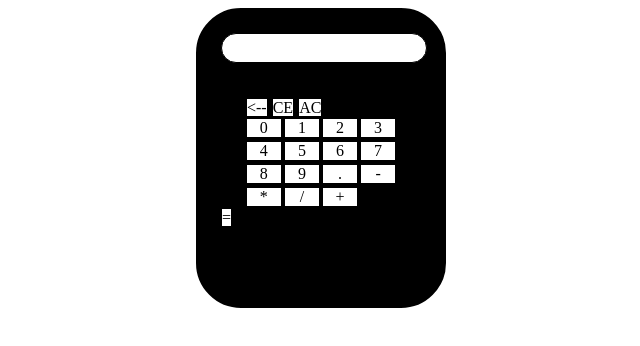
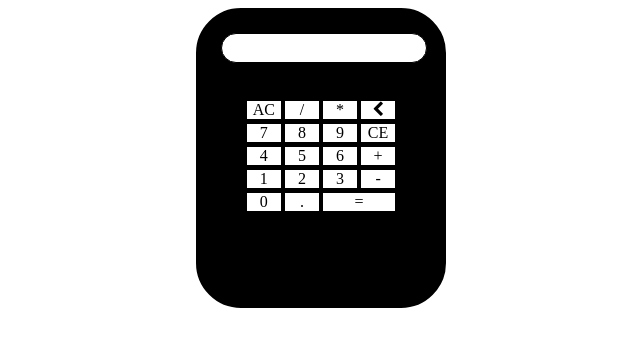
Before and after one commit to MichaelLSmith/jsCalculator, a plain HTML site: page index.html in a window 1280 px wide. Shown: the whole page, without its empty margins (319-959 px from the left). Drawn offline with Linux system fonts and the light colour scheme.

Commit message:
resized buttons

```diff
--- a/index.html
+++ b/index.html
@@ -3,43 +3,48 @@
 <head>
     <title>Calculator</title>
     <link rel="stylesheet" href="css/app.css">
+    <link rel="stylesheet" href="https://maxcdn.bootstrapcdn.com/font-awesome/4.5.0/css/font-awesome.min.css">
 
 </head>
 <body>
     <main class="calculator">
         <input type="text" id='screen' class="screen">
 
-        <div id="erase" class="keyboard">
-            <span id="backspace"><--</span>
-            <span id="clearNum">CE</span>
-            <span id="clearRunning">AC</span>
+        <div class="keyboard section group">
+            <span id="clearRunning" class="col span_1_of_4">AC</span>
+            <span id="/" class="col span_1_of_4">/</span>
+            <span id="*" class="col span_1_of_4">*</span>
+            <span id="backspace" class="col span_1_of_4">
+                <i class="fa fa-chevron-left"></i>
+            </span>
         </div>
 
-        <div class="keyboard numEvent section group">
-            <span id="0" class="col span_1_of_4">0</span>
+        <div class="keyboard section group">
+            <span id="7" class="col span_1_of_4">7</span>
+            <span id="8" class="col span_1_of_4">8</span>
+            <span id="9" class="col span_1_of_4">9</span>
+            <span id="clearNum" class="col span_1_of_4">CE</span>
+        </div>
+
+        <div class="keyboard section group">
+            <span id="4" class="col span_1_of_4">4</span>
+            <span id="5" class="col span_1_of_4">5</span>
+            <span id="6" class="col span_1_of_4">6</span>
+            <span id="+" class="col span_1_of_4">+</span>
+        </div>
+
+        <div class="keyboard section group">
             <span id="1" id="1" class="col span_1_of_4">1</span>
             <span id="2" class="col span_1_of_4">2</span>
             <span id="3" class="col span_1_of_4">3</span>
-
-        </div>
-        <div class="keyboard numEvent section group">
-            <span id="4" class="col span_1_of_4">4</span>
-            <span id="5" class="col span_1_of_4">5</span>
-            <span id="6" class="col span_1_of_4">6</span>
-            <span id="7" class="col span_1_of_4">7</span>
-        </div>
-        <div class="keyboard numEvent section group">
-            <span id="8" class="col span_1_of_4">8</span>
-            <span id="9" class="col span_1_of_4">9</span>
-            <span id="." class="col span_1_of_4">.</span>
             <span id="-" class="col span_1_of_4">-</span>
         </div>
-        <div class="keyboard numEvent section group">
-            <span id="*" class="col span_1_of_4">*</span>
-            <span id="/" class="col span_1_of_4">/</span>
-            <span id="+" class="col span_1_of_4">+</span>
+
+        <div class="keyboard section group">
+            <span id="0" class="col span_1_of_4">0</span>
+            <span id="." class="col span_1_of_4">.</span>
+            <span id="equals" class="col span_2_of_4">=</span>
         </div>
-            <span id="equals">=</span>
     </main>
 
 <script src="js/app.js"></script>
--- a/js/app.js
+++ b/js/app.js
@@ -9,13 +9,15 @@ output = document.querySelector('#screen');
 //variable to add an event listener to each number button
 //have to use unicode because numbers and symbol are not viable css properties.
 //nums start at unicode 30
-//symbols: * = 2A; + = 2B; - = 2C; . = 2E; / = 2F;
-var numEvent = document.querySelectorAll('span#\\30 , span#\\31 , span#\\32 ,span#\\33, span#\\34 ,span#\\35 ,span#\\36 ,span#\\37 ,span#\\38 ,span#\\39 ,span#\\2A , span#\\2B , span#\\2C , span#\\2E , span#\\2F');
+//symbols: * = 2A; + = 2B; - = 2D; . = 2E; / = 2F;
+var numEvent = document.querySelectorAll('span#\\30 , span#\\31 , span#\\32 ,span#\\33, span#\\34 ,span#\\35 ,span#\\36 ,span#\\37 ,span#\\38 ,span#\\39 ,span#\\2A , span#\\2B , span#\\2D , span#\\2E , span#\\2F');
 
     for(var i = 0; i < numEvent.length; i++){
         // console.dir(numEvent[i]);
         numEvent[i].addEventListener('click', inputNum,true);
     }
+
+console.dir(numEvent);
 
 //this fuction concatinates the numbers as they are entered.
 function inputNum(evt){
```
